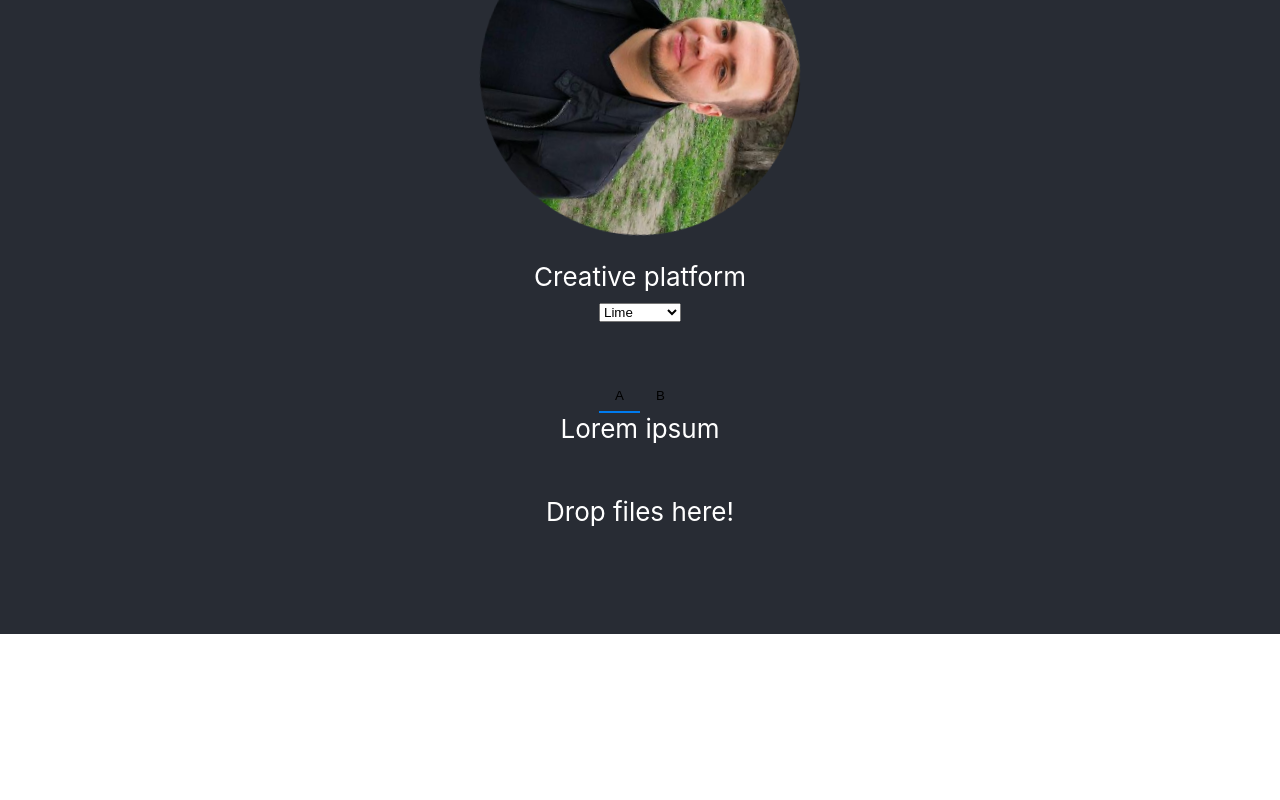
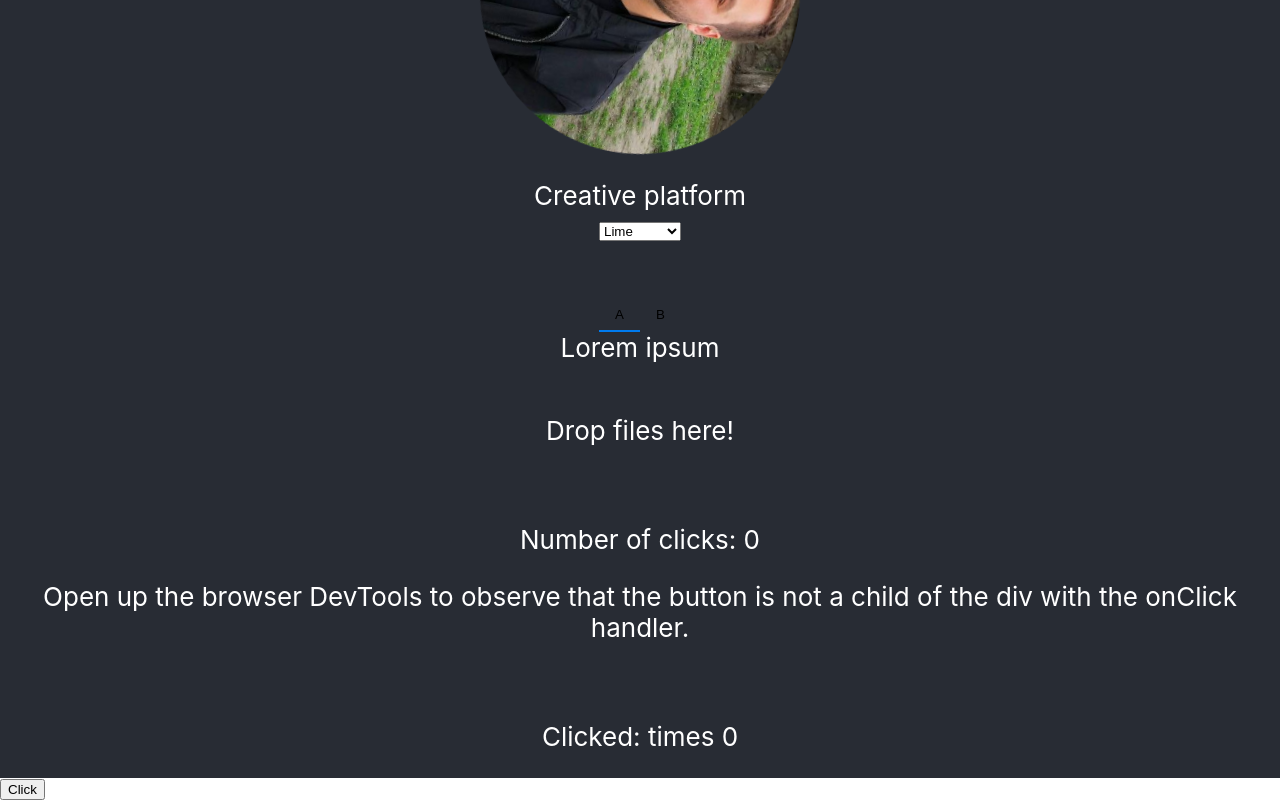
Before and after one commit to vlotysh/creative_platform, a React (Create React App) app: page / in a window 1280 px wide. Shown: the part 166-966 px from the top of the page. Before the commit the page ends 800 px from the top, so only its background shows below. Built offline with nearby package versions, Linux system fonts and the light colour scheme.

Commit message:
Added new modal and clicker

```diff
--- a/public/index.html
+++ b/public/index.html
@@ -29,6 +29,7 @@
   <body>
     <noscript>You need to enable JavaScript to run this app.</noscript>
     <div id="root"></div>
+    <div id="modal-root"></div>
     <!--
       This HTML file is a template.
       If you open it directly in the browser, you will see an empty page.
--- a/src/App.tsx
+++ b/src/App.tsx
@@ -5,6 +5,8 @@ import Select from "./Select";
 import Tabs from "./Tabs";
 import TabItem from "./TabItem";
 import FileDrop from "./FileDrop";
+import Clicker from "./Clicker";
+import Main from "./Modal";
 
 function App() {
     let choices = [
@@ -35,6 +37,13 @@ function App() {
           <p>
               <FileDrop handleDrop={console.log}/>
           </p>
+          <p>
+              <Main />
+          </p>
+          <p>
+              <Clicker />
+          </p>
+
       </header>
     </div>
   );
--- /dev/null
+++ b/src/Clicker.tsx
@@ -0,0 +1,49 @@
+import React from 'react';
+import ReactDOM from 'react-dom';
+
+export interface iListItem {
+    title: String;
+}
+
+function ListItem(props: iListItem) {
+
+
+    return (
+        <div>List item: {props.title} </div>
+    )
+}
+
+function Clicker() {
+    const [counter, setCounter] = React.useState(0);
+    let clickRef = React.createRef();
+
+    const handleClick = (e: any) => {
+        e.preventDefault();
+        e.stopPropagation();
+
+        setCounter(counter + 1);
+        let title = 'list title' + counter;
+        ReactDOM.render(<ListItem title={title} />, document.getElementById('container'));
+    };
+
+    React.useEffect(() => {
+        let div: any = clickRef.current;
+        div.addEventListener("click", handleClick);
+    })
+
+    return (
+        <div>
+        <div
+            // @ts-ignore
+            ref={clickRef}
+        >
+           Clicked: times {counter}
+        </div>
+        <div id="container">
+
+        </div>
+        </div>
+    );
+}
+
+export default Clicker;
--- /dev/null
+++ b/src/Modal.tsx
@@ -0,0 +1,87 @@
+import React from 'react';
+import ReactDOM from 'react-dom';
+
+const modalRoot = document.getElementById('modal-root');
+
+class Modal extends React.Component {
+    private el: any;
+
+    constructor(props: any) {
+        super(props);
+        this.el = document.createElement('div');
+    }
+
+    componentDidMount() {
+        // The portal element is inserted in the DOM tree after
+        // the Modal's children are mounted, meaning that children
+        // will be mounted on a detached DOM node. If a child
+        // component requires to be attached to the DOM tree
+        // immediately when mounted, for example to measure a
+        // DOM node, or uses 'autoFocus' in a descendant, add
+        // state to Modal and only render the children when Modal
+        // is inserted in the DOM tree.
+        // @ts-ignore
+        modalRoot.appendChild(this.el);
+    }
+
+    componentWillUnmount() {
+        // @ts-ignore
+        modalRoot.appendChild(this.el);
+    }
+
+    render() {
+        return ReactDOM.createPortal(
+            this.props.children,
+            this.el
+        );
+    }
+}
+class Main extends React.Component {
+    constructor(props: any) {
+        super(props);
+        this.state = {clicks: 0};
+        this.handleClick = this.handleClick.bind(this);
+    }
+
+    handleClick() {
+        // This will fire when the button in Child is clicked,
+        // updating Parent's state, even though button
+        // is not direct descendant in the DOM.
+        this.setState(state => ({
+            // @ts-ignore
+            clicks: state.clicks + 1
+        }));
+    }
+
+    render() {
+        // @ts-ignore
+        let clickCount = this.state.clicks;
+        return (
+            <div onClick={this.handleClick}>
+                <p>Number of clicks: {clickCount}</p>
+                <p>
+                    Open up the browser DevTools
+                    to observe that the button
+                    is not a child of the div
+                    with the onClick handler.
+                </p>
+                <Modal>
+                    <Child />
+                </Modal>
+                <div id="modal-root"></div>
+            </div>
+        );
+    }
+}
+
+function Child() {
+    // The click event on this button will bubble up to parent,
+    // because there is no 'onClick' attribute defined
+    return (
+        <div className="modal">
+            <button>Click</button>
+        </div>
+    );
+}
+
+export default Main;
```
Also changed, not shown: 2 other files (tests, documents, lock files or other folders).
